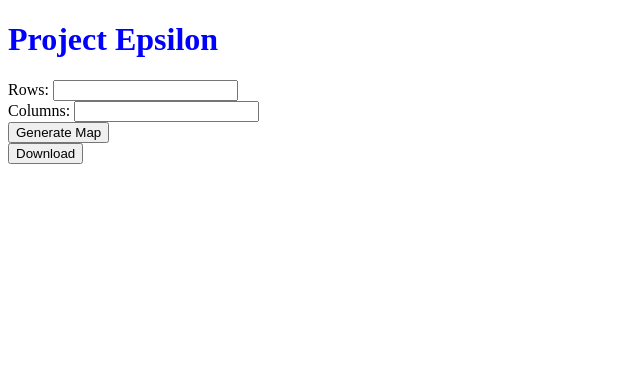
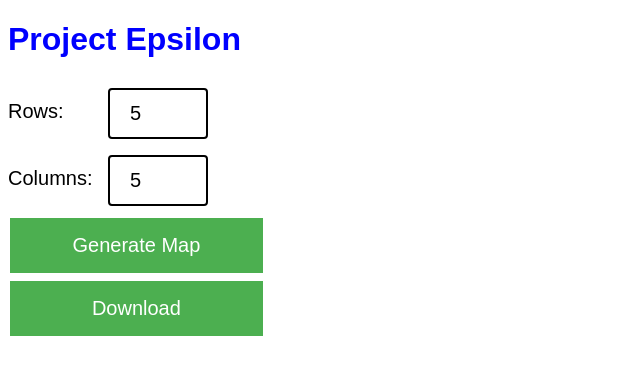
Before and after one commit to michael-k-goff/epsilon, a Flask app: page / in a window 1280 px wide. Shown: the top 375 px of the page, without its empty margins (0-640 px from the left). Run offline with Flask 2, Linux system fonts and the light colour scheme.

Commit message:
Styling change

```diff
--- a/static/style.css
+++ b/static/style.css
@@ -5,6 +5,7 @@
 .tile {
     width: 50px;
     height: 50px;
+    flex: none;
 }
 
 .floor {
@@ -14,3 +15,39 @@
 .wall {
     background-color: #AAAAAA;
 }
+
+html {
+    font-family: Arial, Helvetica, sans-serif;
+}
+
+.input-field {
+    width: 100px;
+    padding: 20px 0;
+    font-size:20px;
+}
+
+.input-element {
+    display: flex;
+}
+
+.numeric-input {
+    width: 100px;
+    padding: 12px 20px;
+    margin: 8px 0;
+    box-sizing: border-box;
+    border: 2px solid;
+    border-radius: 4px;
+    font-size: 20px;
+}
+
+.submit-button {
+    background-color: #4CAF50;
+    border: none;
+    color: white;
+    padding: 16px 32px;
+    text-decoration: none;
+    margin: 4px 2px;
+    cursor: pointer;
+    width: 20%;
+    font-size:20px;
+}
--- a/templates/index.html
+++ b/templates/index.html
@@ -14,20 +14,26 @@
     <h1 style="color: blue">Project Epsilon</h1>
 
     <form>
-        Rows:
-        <input type="text" id="x" name="x">
-        <br>
-        Columns:
-        <input type="text" id="y" name="y">
-        <br>
-        <button type="button" onclick="generate_map()">Generate Map</button>
+        <div class="input-element">
+            <div class="input-field">
+                Rows:
+            </div>
+            <input class="numeric-input" type="text" value="5" id="x" name="x">
+        </div>
+        <div class="input-element">
+            <div class="input-field">
+                Columns:
+            </div>
+            <input class="numeric-input" type="text" value="5" id="y" name="y">
+        </div>
+        <button type="button" class="submit-button" onclick="generate_map()">Generate Map</button>
     </form>
 
     <div id="map">
 
     </div>
 
-    <button onclick="map_download()">Download</button>
+    <button  class="submit-button" onclick="map_download()">Download</button>
 </body>
 
 </html>
```
